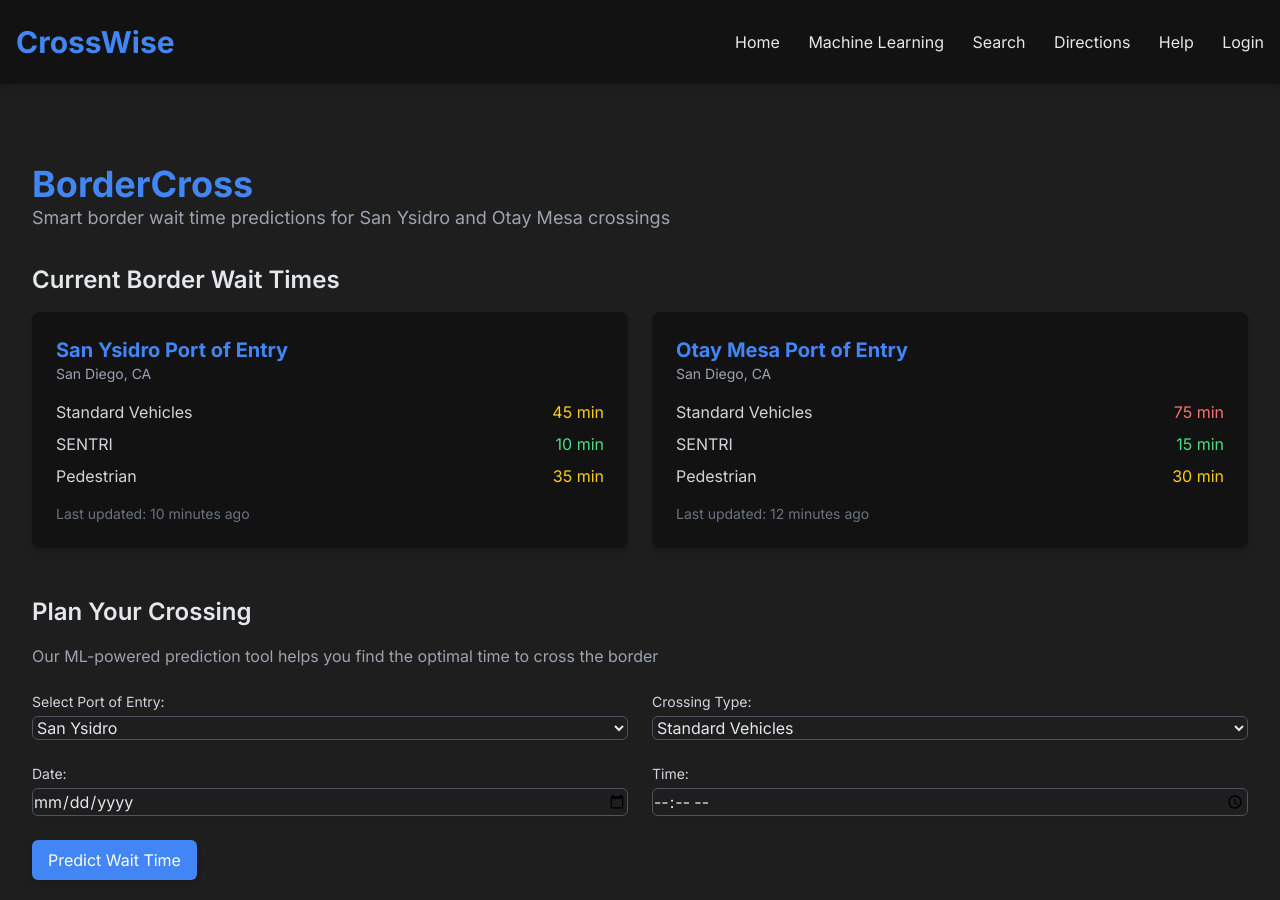
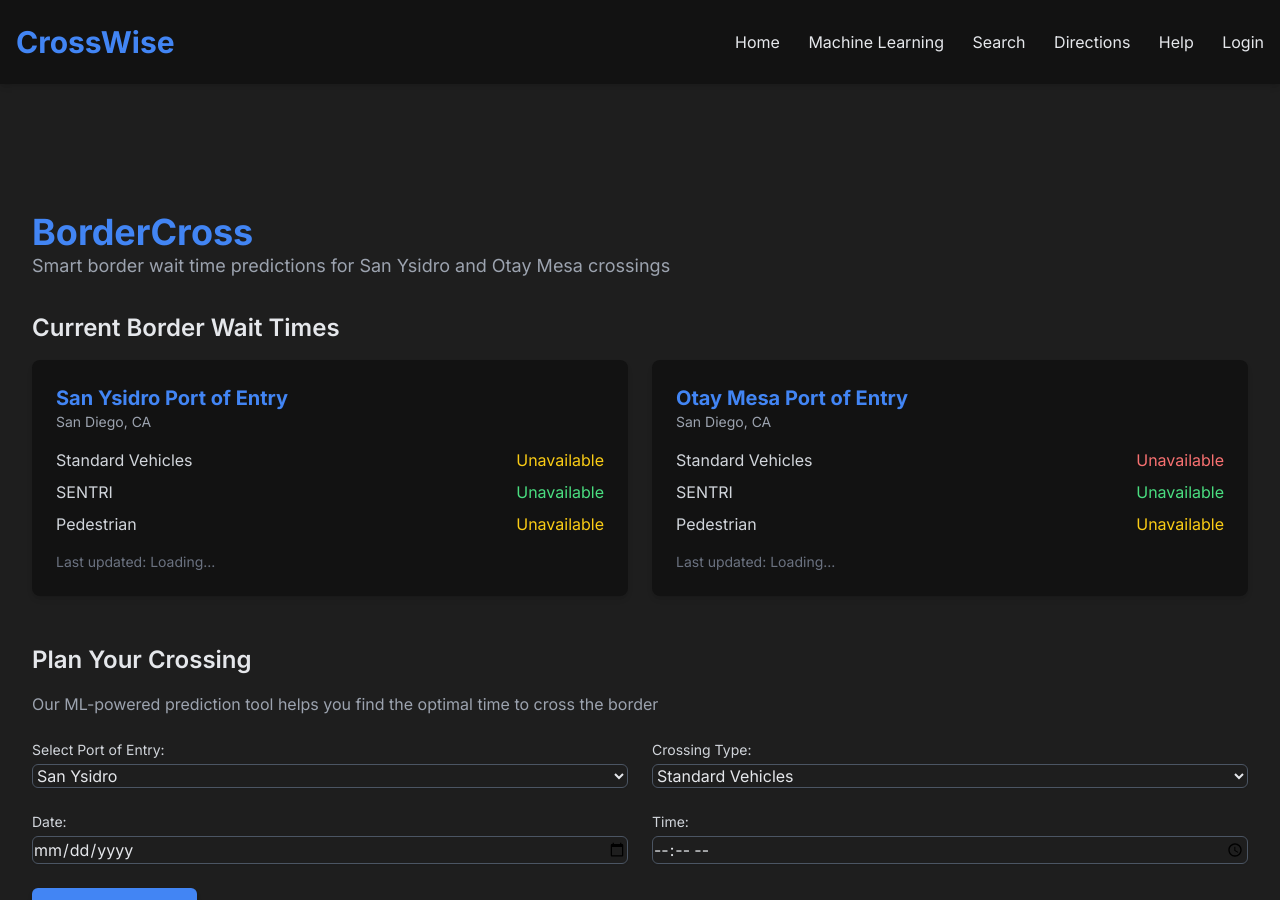
Before and after one commit to illuminati1618/CrossWise, a Jekyll site: the page built from index.md, in a window 1280 px wide and 900 px high. Built offline with Jekyll 4.4.1, drawn with Linux system fonts in a browser that asks for light colours; nearby versions of some CDN libraries; part of the change alters nothing that is shown.

```diff
--- a/index.md
+++ b/index.md
@@ -4,6 +4,10 @@ search_exclude: true
 hide: true
 show_reading_time: false
 ---
+
+<script type="module">
+    import { login, pythonURI, fetchOptions } from '{{site.baseurl}}/assets/js/api/config.js';
+</script>
 
 <div class="max-w-7xl mx-auto px-4 py-10">
     <header class="mb-8">
@@ -22,18 +26,18 @@ show_reading_time: false
                     <div class="mt-4 space-y-2">
                         <div class="flex justify-between">
                             <span class="text-gray-300">Standard Vehicles</span>
-                            <span class="text-yellow-400">45 min</span>
+                            <span id="standard-vehicles-wait" class="text-yellow-400">Loading...</span>
                         </div>
                         <div class="flex justify-between">
                             <span class="text-gray-300">SENTRI</span>
-                            <span class="text-green-400">10 min</span>
+                            <span id="sentri-wait" class="text-green-400">Loading...</span>
                         </div>
                         <div class="flex justify-between">
                             <span class="text-gray-300">Pedestrian</span>
-                            <span class="text-yellow-400">35 min</span>
+                            <span id="pedestrian-wait" class="text-yellow-400">Loading...</span>
                         </div>
                     </div>
-                    <p class="text-sm text-gray-500 mt-4">Last updated: 10 minutes ago</p>
+                    <p class="text-sm text-gray-500 mt-4">Last updated: <span id="last-updated">Loading...</span></p>
                 </div>
 
                 <div class="bg-dark p-6 rounded-lg shadow-md">
@@ -42,18 +46,18 @@ show_reading_time: false
                     <div class="mt-4 space-y-2">
                         <div class="flex justify-between">
                             <span class="text-gray-300">Standard Vehicles</span>
-                            <span class="text-red-400">75 min</span>
+                            <span id="otay-standard-vehicles-wait" class="text-red-400">Loading...</span>
                         </div>
                         <div class="flex justify-between">
                             <span class="text-gray-300">SENTRI</span>
-                            <span class="text-green-400">15 min</span>
+                            <span id="otay-sentri-wait" class="text-green-400">Loading...</span>
                         </div>
                         <div class="flex justify-between">
                             <span class="text-gray-300">Pedestrian</span>
-                            <span class="text-yellow-400">30 min</span>
+                            <span id="otay-pedestrian-wait" class="text-yellow-400">Loading...</span>
                         </div>
                     </div>
-                    <p class="text-sm text-gray-500 mt-4">Last updated: 12 minutes ago</p>
+                    <p class="text-sm text-gray-500 mt-4">Last updated: <span id="otay-last-updated">Loading...</span></p>
                 </div>
             </div>
         </section>
@@ -150,3 +154,55 @@ show_reading_time: false
         </section>
     </div>
 </div>
+
+<script type="module">
+    import { pythonURI, fetchOptions } from './assets/js/api/config.js';
+
+    // Fetch current wait times from API
+    async function fetchWaitTimes() {
+        try {
+            const response = await fetch(pythonURI + "/api/proxy/waittimes", fetchOptions);
+            const data = await response.json();
+
+            // Update San Ysidro wait times
+            const sanYsidro = data.find(port => port.port_name === 'San Ysidro' && port.border === 'Mexican Border');
+            if (sanYsidro) {
+                document.getElementById('standard-vehicles-wait').textContent =
+                    sanYsidro.passenger_vehicle_lanes.standard_lanes.delay_minutes + ' minutes';
+                document.getElementById('sentri-wait').textContent =
+                    sanYsidro.passenger_vehicle_lanes.NEXUS_SENTRI_lanes.delay_minutes + ' minutes';
+                document.getElementById('pedestrian-wait').textContent =
+                    sanYsidro.pedestrian_lanes.standard_lanes.delay_minutes + ' minutes';
+                const now = new Date();
+                document.getElementById('last-updated').textContent =
+                    now.toLocaleTimeString() + ' on ' + now.toLocaleDateString();
+            }
+
+            // Update Otay Mesa wait times
+            const otayMesa = data.find(port => port.port_name === 'Otay Mesa' && port.border === 'Mexican Border');
+            if (otayMesa) {
+                document.getElementById('otay-standard-vehicles-wait').textContent =
+                    otayMesa.passenger_vehicle_lanes.standard_lanes.delay_minutes + ' minutes';
+                document.getElementById('otay-sentri-wait').textContent =
+                    otayMesa.passenger_vehicle_lanes.NEXUS_SENTRI_lanes.delay_minutes + ' minutes';
+                document.getElementById('otay-pedestrian-wait').textContent =
+                    otayMesa.pedestrian_lanes.standard_lanes.delay_minutes + ' minutes';
+                const now = new Date();
+                document.getElementById('otay-last-updated').textContent =
+                    now.toLocaleTimeString() + ' on ' + now.toLocaleDateString();
+            }
+        } catch (error) {
+            console.error('Error fetching wait times:', error);
+            document.getElementById('standard-vehicles-wait').textContent = 'Unavailable';
+            document.getElementById('sentri-wait').textContent = 'Unavailable';
+            document.getElementById('pedestrian-wait').textContent = 'Unavailable';
+            document.getElementById('otay-standard-vehicles-wait').textContent = 'Unavailable';
+            document.getElementById('otay-sentri-wait').textContent = 'Unavailable';
+            document.getElementById('otay-pedestrian-wait').textContent = 'Unavailable';
+        }
+    }
+
+    // Initial fetch and periodic updates
+    fetchWaitTimes();
+    setInterval(fetchWaitTimes, 5 * 60 * 1000); // Refresh every 5 minutes
+</script>
```
